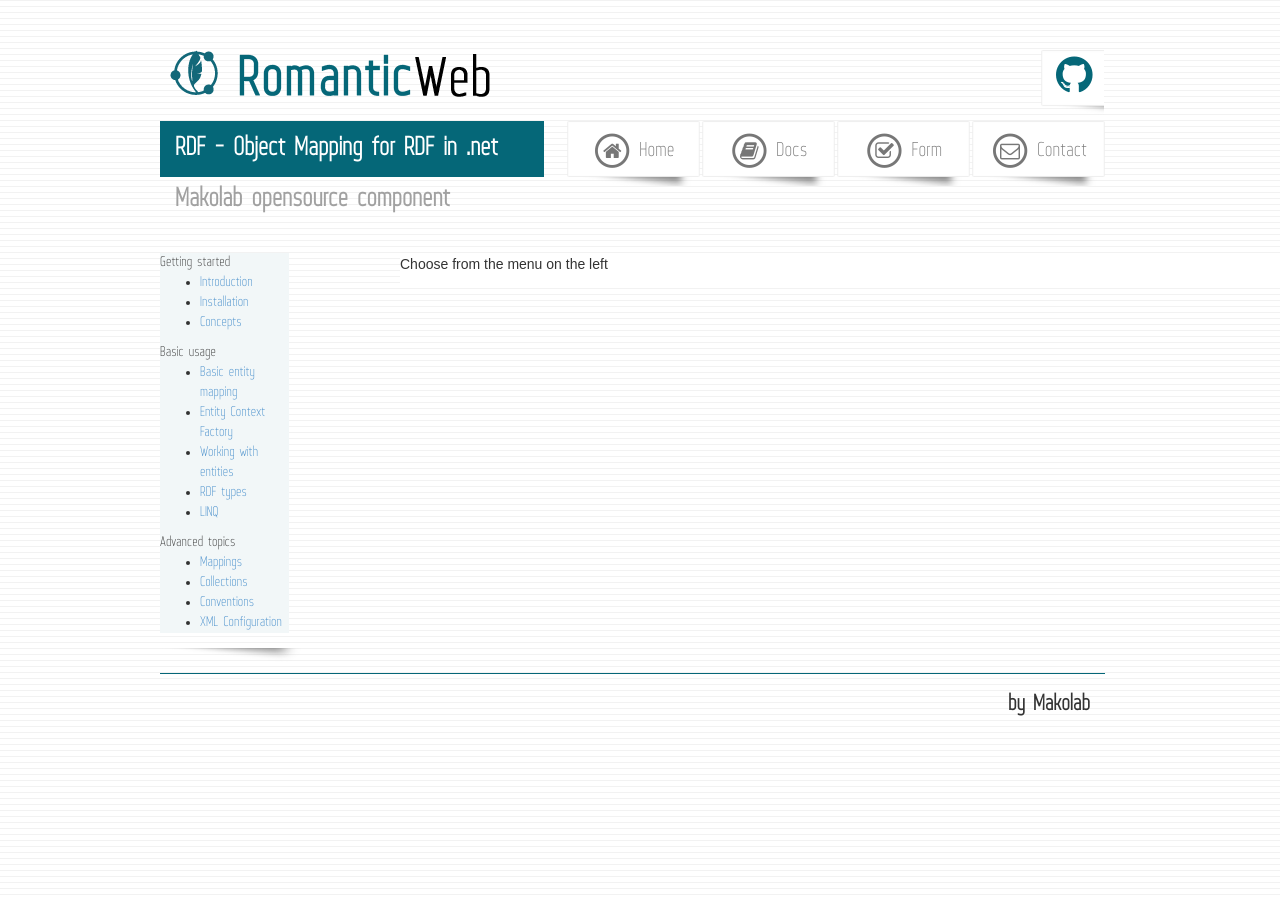
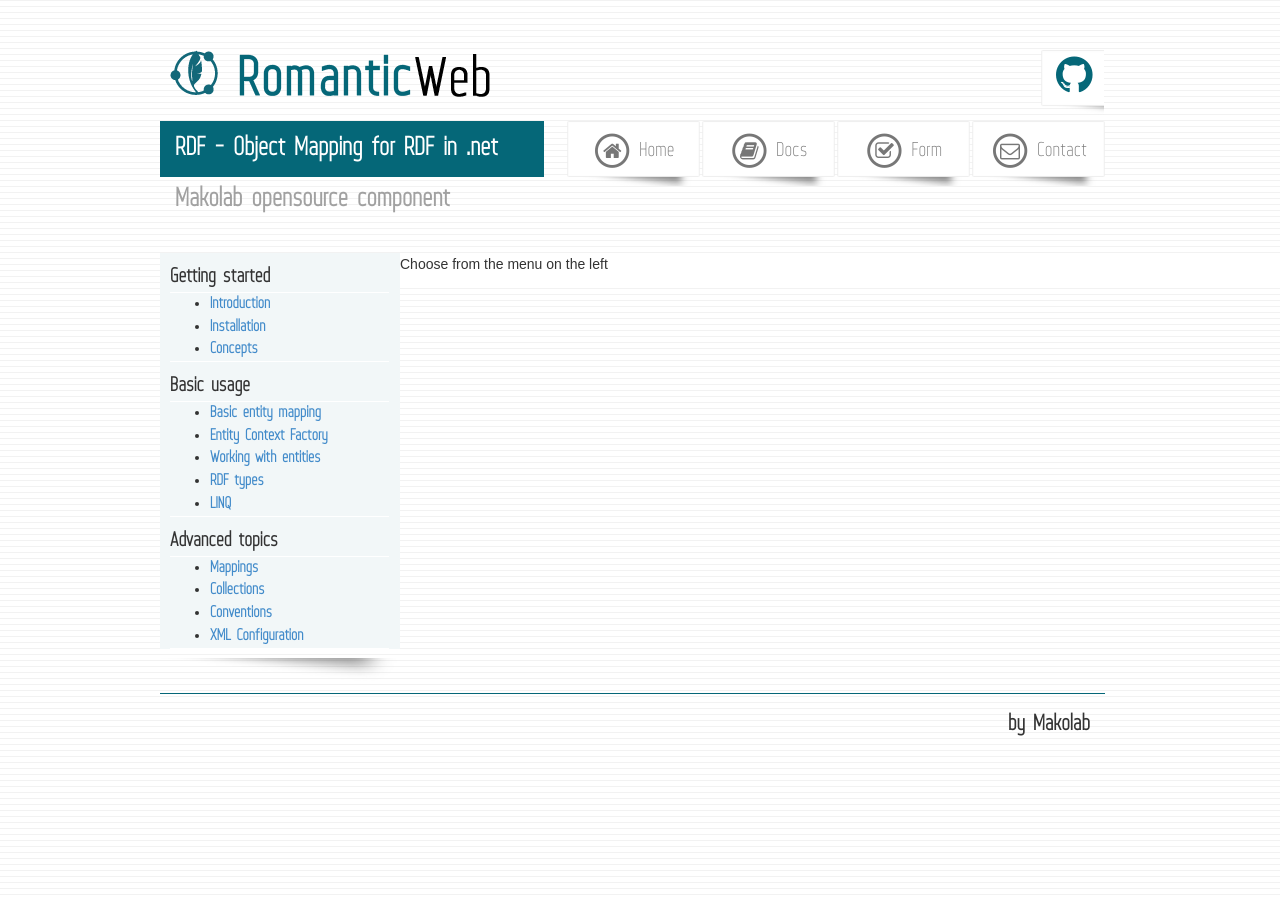
Before and after one commit to MakoLab/RomanticWeb, a Jekyll site: the page built from docs/index.md, in a window 1280 px wide. Built offline with Jekyll 4.4.1, drawn with Linux system fonts in a browser that asks for light colours; nearby versions of some CDN libraries.

Commit message:
layout css

```diff
--- a/css/screen.css
+++ b/css/screen.css
@@ -90,15 +90,28 @@
 
 .menu-back {
 	background: url(../images/mm.png) no-repeat bottom;
-	padding-bottom: 20px;
+	padding-bottom: 24px;
 	margin-bottom: 10px;
 	background-size: 100%;
 	float: left;
+	width: 100%;
 }
 
 .menu {
-	width: 90%;
+	width: 100%;
+	height: 100%;
 	background-color: #f2f7f8;
+	padding-left: 10px;
+	padding-top: 10px;
+	font-size: 20px;
+	font-weight: bold;
+}
+
+.menu ul {
+	font-size: 16px;
+	border-top: 1px solid white;
+	border-bottom: 1px solid white;
+	width: 95%;
 }
 
 
```
